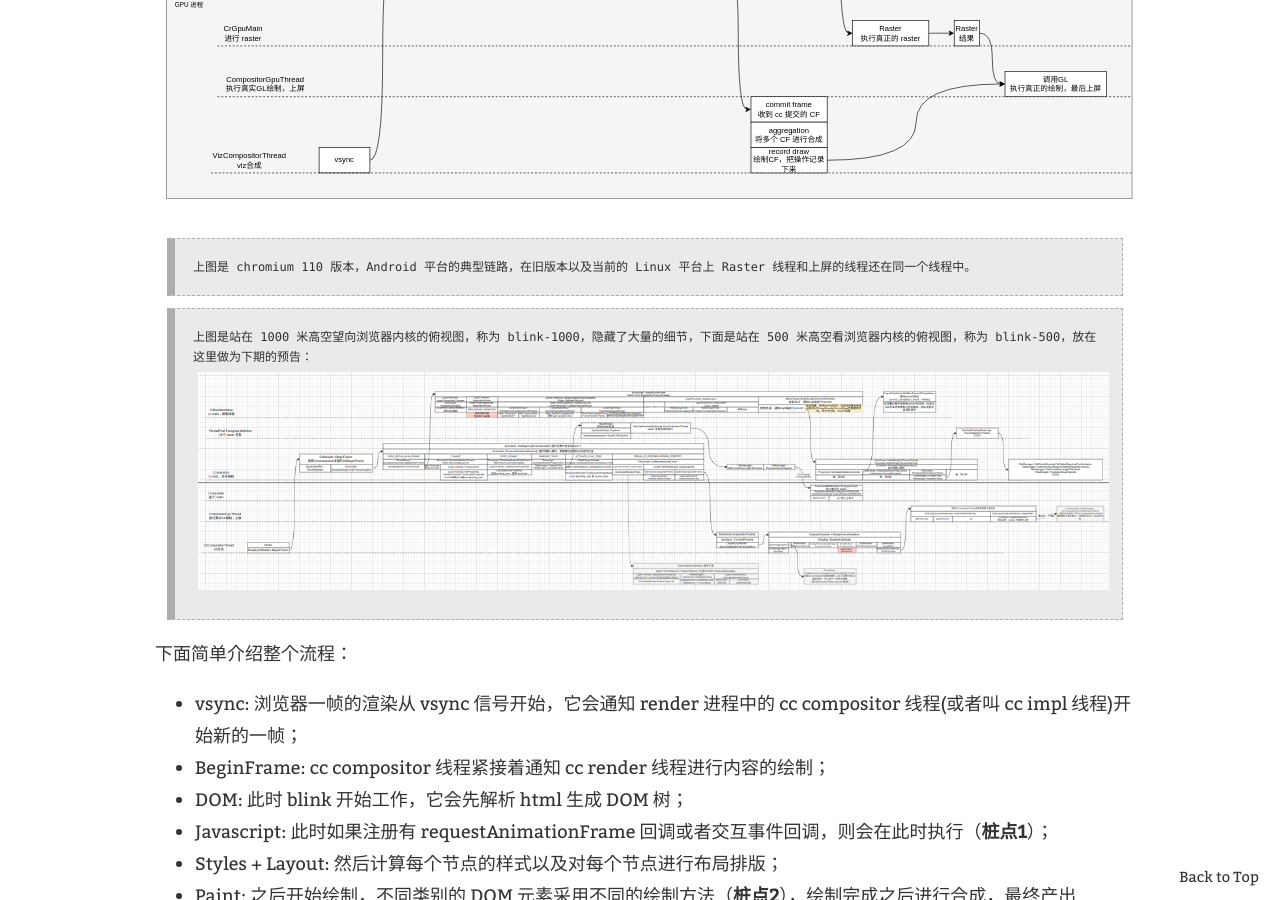
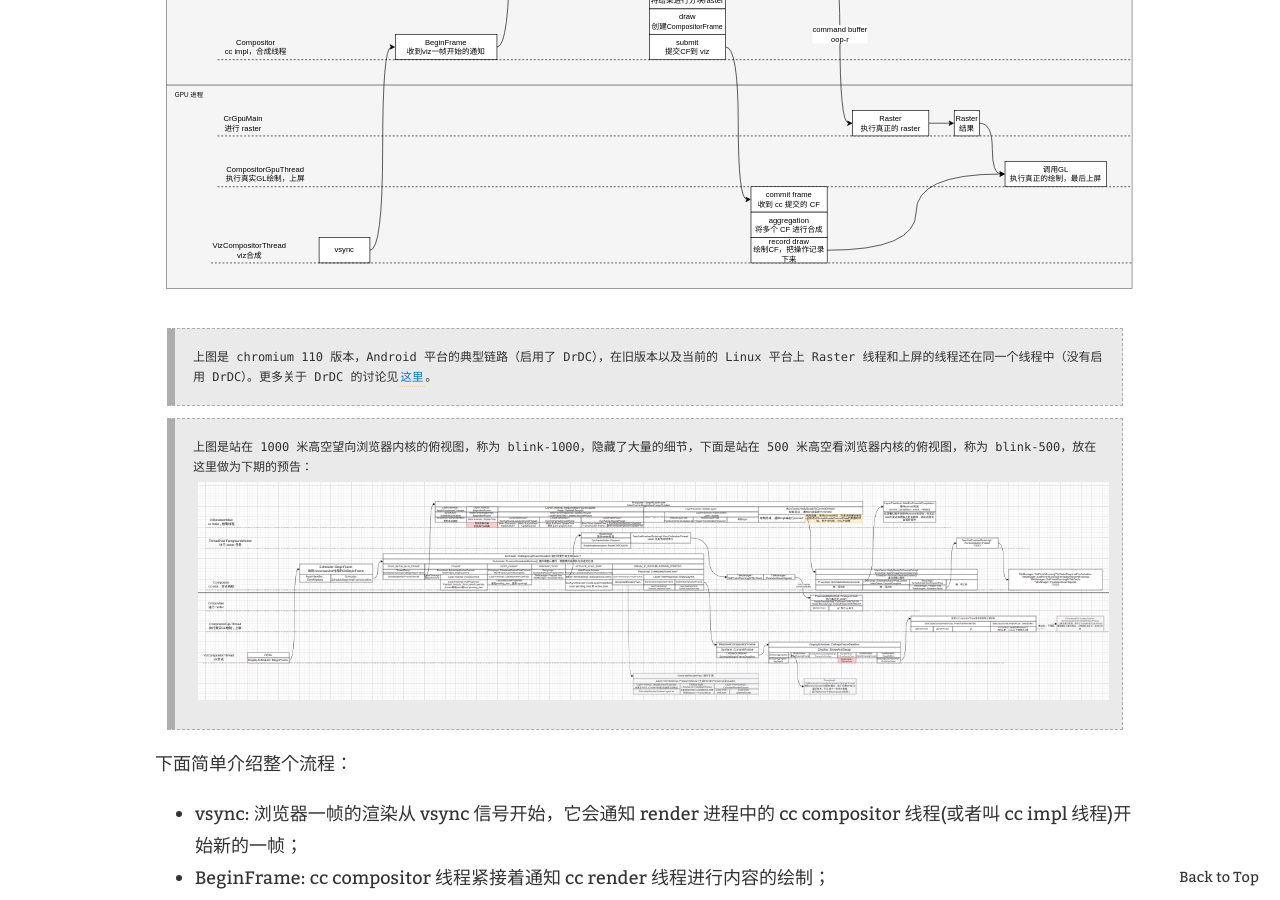
Before and after one commit to keyou/keyou.github.io, a Jekyll site: the page built from _posts/2022-12-01-canvas.md, in a window 1280 px wide and 900 px high, scrolled down 1679 px. Built offline with Jekyll 4.4.1, drawn with Linux system fonts in a browser that asks for light colours; our own code applies the rules of GitHub Pages for plain Markdown files; comment, search, counter and statistics services are not loaded; some of the changed text lies outside the part shown.

Commit message:
update: how canvas works

```diff
--- a/_posts/2022-12-01-canvas.md
+++ b/_posts/2022-12-01-canvas.md
@@ -5,6 +5,9 @@
   - rendering
   - canvas
 ---
+
+> Update:
+> 2022.12.8: 添加了关于 DrDC 的内容。
 
 > 前置依赖： cc,viz,blink
 
@@ -37,7 +40,7 @@
 
 ![blink-1000](/data/blink-1000.svg)
 
-> 上图是 chromium 110 版本，Android 平台的典型链路，在旧版本以及当前的 Linux 平台上 Raster 线程和上屏的线程还在同一个线程中。
+> 上图是 chromium 110 版本，Android 平台的典型链路（启用了 DrDC），在旧版本以及当前的 Linux 平台上 Raster 线程和上屏的线程还在同一个线程中（没有启用 DrDC）。更多关于 DrDC 的讨论见[这里](https://groups.google.com/a/chromium.org/g/graphics-dev/c/JnpUq1ralF8)。
 
 > 上图是站在 1000 米高空望向浏览器内核的俯视图，称为 blink-1000，隐藏了大量的细节，下面是站在 500 米高空看浏览器内核的俯视图，称为 blink-500，放在这里做为下期的预告：
 > ![blink-500](/data/blink-500.png)
```
Also changed, not shown: other parts of _posts/2022-12-01-canvas.md (+3 -3 lines).
